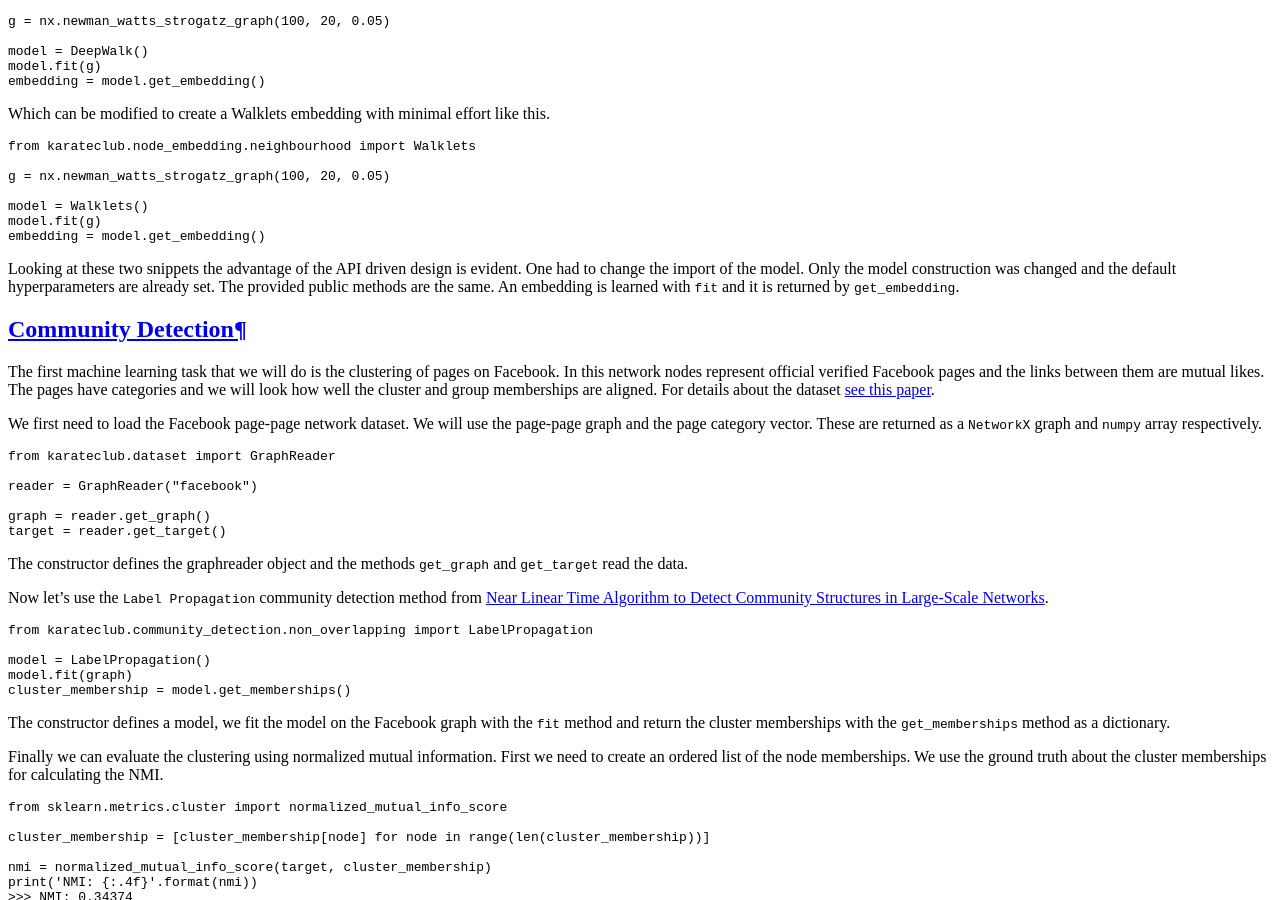
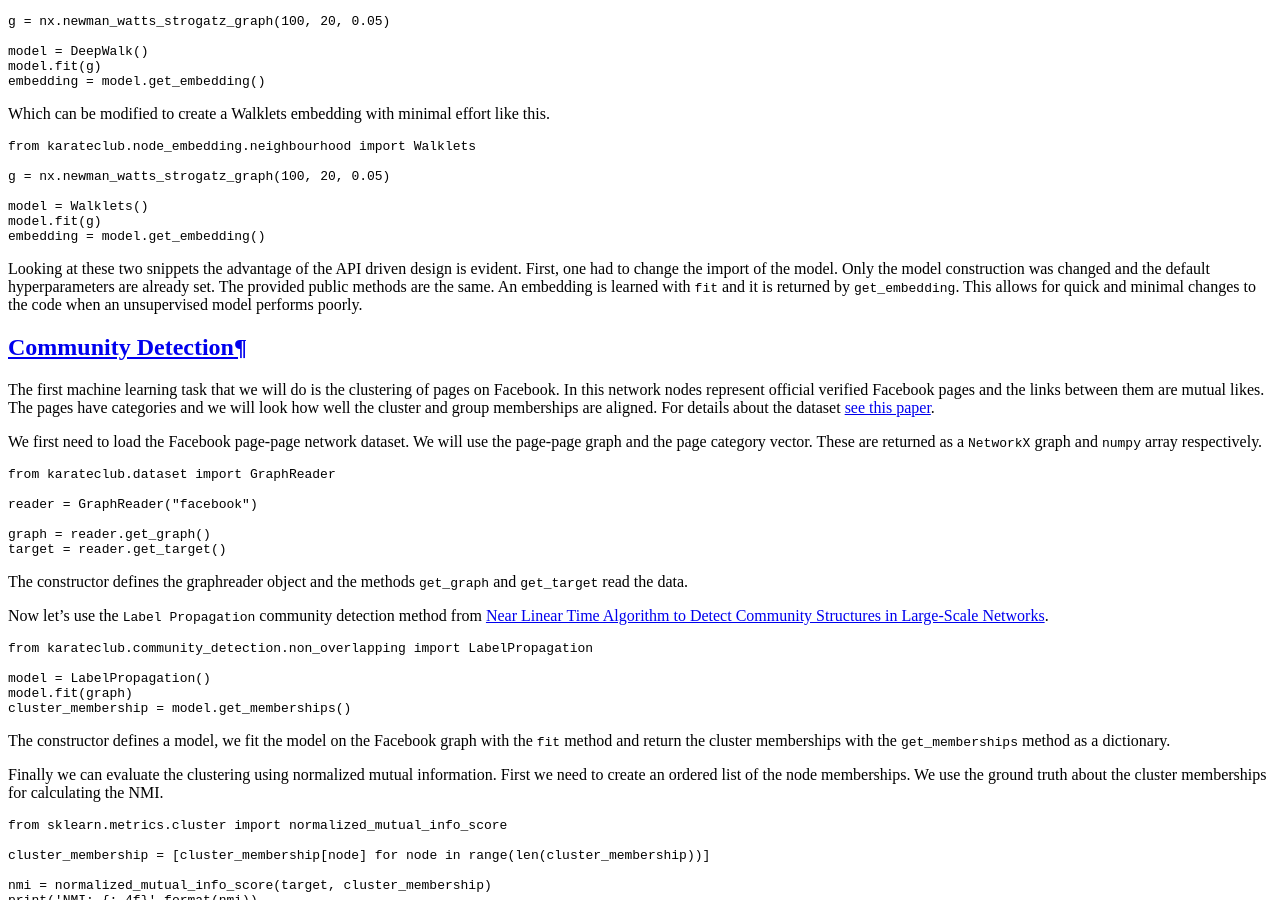
Before and after one commit to benedekrozemberczki/karateclub, a Sphinx documentation site: the page built from docs/source/notes/introduction.rst, in a window 1280 px wide and 900 px high, scrolled down 1724 px. Built offline with Sphinx 7.4.7 and the Read the Docs theme 2.0.0, drawn with Linux system fonts in a browser that asks for light colours; pages that are not in the unit, such as notebooks, are missing from menus.

Commit message:
Examples.

```diff
--- a/docs/source/notes/introduction.rst
+++ b/docs/source/notes/introduction.rst
@@ -46,9 +46,9 @@ Which can be modified to create a Walklets embedding with minimal effort like th
     model.fit(g)
     embedding = model.get_embedding()
 
-Looking at these two snippets the advantage of the API driven design is evident. One had to change the import of the model. Only the model construction was changed and the default hyperparameters
+Looking at these two snippets the advantage of the API driven design is evident. First, one had to change the import of the model. Only the model construction was changed and the default hyperparameters
 are already set. The provided public methods are the same. An embedding is learned with ``fit`` and it is returned by
-``get_embedding``.
+``get_embedding``. This allows for quick and minimal changes to the code when an unsupervised model performs poorly.
 
 
 Community Detection
```
